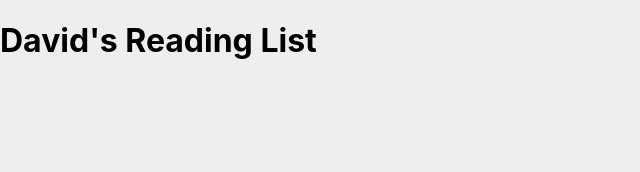
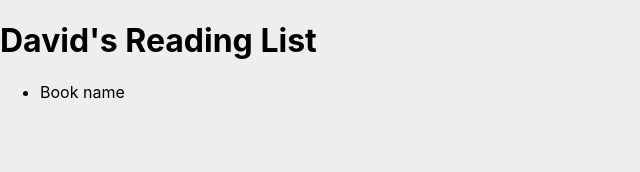
Before and after one commit to Wolfy64/graphql-playlist, a React (Create React App) app in the folder client/: page / in a window 1280 px wide. Shown: the top 172 px of the page, without its empty margins (0-640 px from the left). Built offline with nearby package versions, Linux system fonts and the light colour scheme.

Commit message:
Book List Component

```diff
--- a/client/src/App.js
+++ b/client/src/App.js
@@ -1,9 +1,12 @@
 import React from 'react'
+
+import BookList from './components/BookList'
 
 function App() {
   return (
     <div id="main">
       <h1>David's Reading List</h1>
+      <BookList />
     </div>
   )
 }
--- /dev/null
+++ b/client/src/components/BookList.js
@@ -0,0 +1,13 @@
+import React from 'react'
+
+function BookList() {
+  return (
+    <div>
+      <ul id="book-list">
+        <li>Book name</li>
+      </ul>
+    </div>
+  )
+}
+
+export default BookList
```
